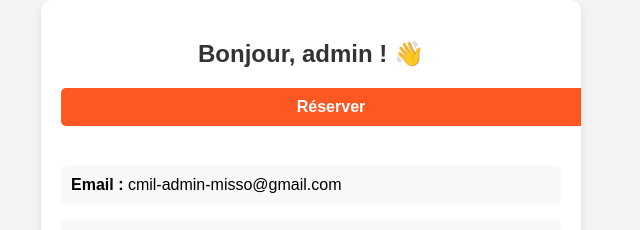
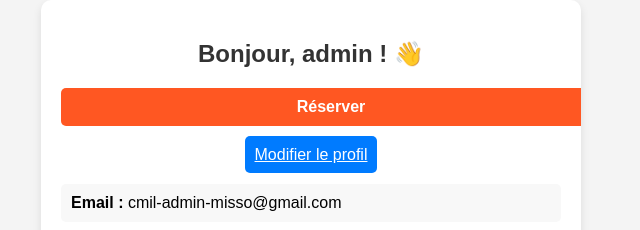
Before and after one commit to chrmil/misso, a Django app: page /profil/ in a window 1280 px wide. Shown: the part 80-310 px from the top of the page, without its empty margins (329-969 px from the left). Run offline with Django 5.2, Linux system fonts and the light colour scheme; a user stored in the database is signed in.

Commit message:
Modification de profil

```diff
--- a/utilisateurs/templates/utilisateurs/profil.html
+++ b/utilisateurs/templates/utilisateurs/profil.html
@@ -37,6 +37,7 @@
 
         <!-- Bouton Réserver ajouté ici -->
         <a href="{% url 'reservation' %}" class="btn reserve-btn">Réserver</a>
+        <a href="{% url 'modifier_profil' %}" class="btn">Modifier le profil</a>
 
         <div class="profile-info">
             <p><strong>Email :</strong> {{ user.email }}</p>
--- a/utilisateurs/urls.py
+++ b/utilisateurs/urls.py
@@ -1,8 +1,5 @@
 from django.urls import path
-from .views import (
-    inscription, connexion, deconnexion, profil, accueil, institut,
-    histoire, verifier_email,reservation_page, confirmer_reservation
-)
+from .views import *
 
 urlpatterns = [
     path('inscription/', inscription, name='inscription'),
@@ -15,4 +12,5 @@ urlpatterns = [
     path('verifier_email/<int:user_id>/', verifier_email, name='verifier_email'),  # Ajout du paramètre user_id
     path("reservation/", reservation_page, name="reservation"),
     path("confirmer_reservation/", confirmer_reservation, name="confirmer_reservation"),
+    path('modifier_profil/', modifier_profil, name='modifier_profil'),
 ]
--- a/utilisateurs/views.py
+++ b/utilisateurs/views.py
@@ -1,9 +1,10 @@
 from django.shortcuts import render, redirect, get_object_or_404
 from django.contrib.auth import authenticate, login, logout, get_user_model
+from django.contrib.auth.decorators import login_required
 from django.contrib import messages
 from django.core.mail import send_mail
 from django.conf import settings
-from .forms import InscriptionForm
+from .forms import InscriptionForm, ProfilForm
 from .models import EmailVerification
 from menu.models import *
 import random
@@ -129,3 +130,18 @@ def reservation_page(request):
 
 def confirmer_reservation(request):
     return render(request, "utilisateurs/confirmation.html")
+
+@login_required
+def modifier_profil(request):
+    user = request.user
+    if request.method == "POST":
+        form = ProfilForm(request.POST, instance=user)
+        if form.is_valid():
+            form.save()
+            messages.success(request, "Votre profil a été mis à jour avec succès.")
+            return redirect("profil")
+        else:
+            messages.error(request, "Veuillez corriger les erreurs ci-dessous.")
+    else:
+        form = ProfilForm(instance=user)
+    return render(request, "utilisateurs/modifier_profil.html", {"form": form})
```
Also changed, not shown: db.sqlite3.
